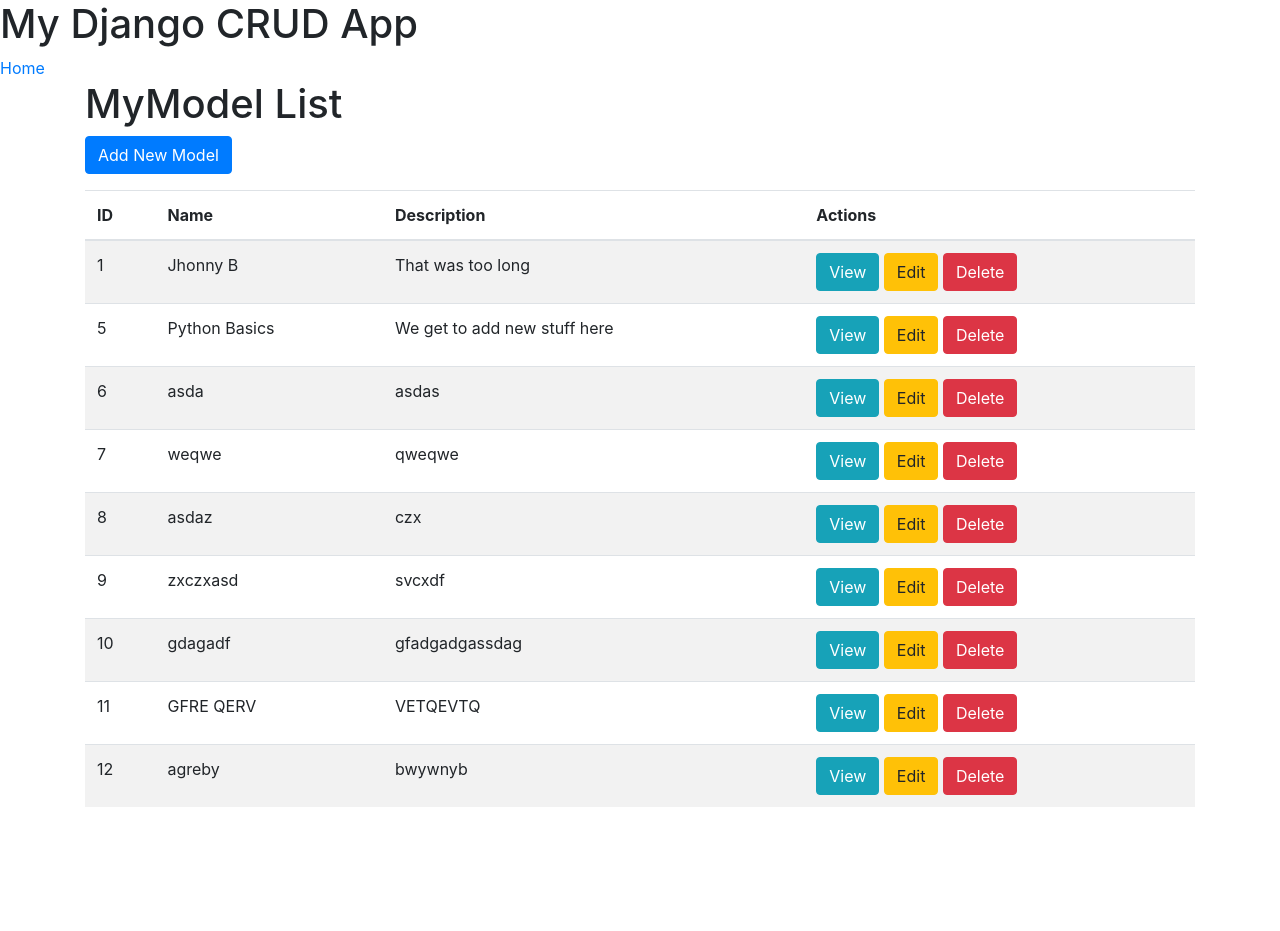
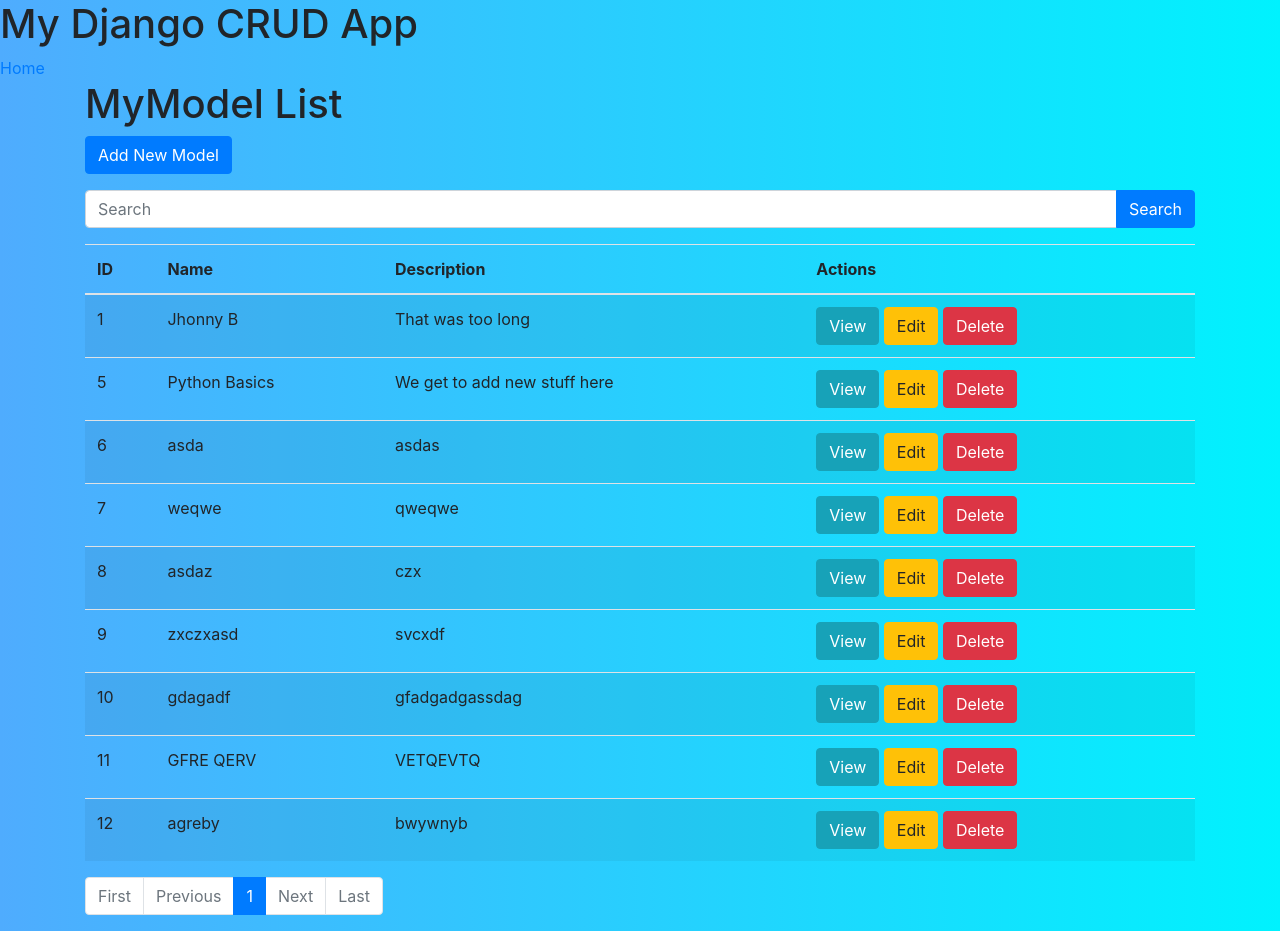
Before and after one commit to fisnikkk/django_colab, a Django app: page / in a window 1280 px wide. Before the commit the page ends 807 px from the top, so only its background shows below. Run offline with Django 4.2, Linux system fonts and the light colour scheme; data comes from the database, SQL or seed files in the repository; both versions use the stored data as it was after the commit; some libraries are stand-ins or nearby versions.

Commit message:
new changes

```diff
--- a/my_project/my_app/templates/base.html
+++ b/my_project/my_app/templates/base.html
@@ -1,3 +1,4 @@
+{% load static %}
 <!DOCTYPE html>
 <html>
 <head>
@@ -5,6 +6,15 @@
   <meta charset="utf-8">
   <meta name="viewport" content="width=device-width, initial-scale=1">
   <link href="https://stackpath.bootstrapcdn.com/bootstrap/4.3.1/css/bootstrap.min.css" rel="stylesheet" integrity="sha384-ggOyR0iXCbMQv3Xipma34MD+dH/1fQ784/j6cY/iJTQUOhcWr7x9JvoRxT2MZw1T" crossorigin="anonymous">
+
+  <style>
+    body {
+      /* Replace the line below with your desired gradient or pattern */
+      background-image: linear-gradient(to right, #4facfe 0%, #00f2fe 100%);
+      background-size: cover;
+      background-position: center;
+    }
+  </style>
 
 </head>
 <body>
--- a/my_project/my_app/templates/my_model_list.html
+++ b/my_project/my_app/templates/my_model_list.html
@@ -3,6 +3,17 @@
 {% block content %}
     <h1>MyModel List</h1>
     <a href="{% url 'my_model_create' %}" class="btn btn-primary mb-3">Add New Model</a>
+
+    <!-- Add the search form here -->
+    <form method="get" class="mb-3">
+        <div class="input-group">
+            <input type="text" class="form-control" name="search" placeholder="Search" value="{{ request.GET.search|default:'' }}">
+            <div class="input-group-append">
+                <button type="submit" class="btn btn-primary">Search</button>
+            </div>
+        </div>
+    </form>
+
     <table class="table table-striped">
         <thead>
             <tr>
@@ -27,4 +38,30 @@
             {% endfor %}
         </tbody>
     </table>
+    <nav aria-label="Page navigation example">
+        <ul class="pagination">
+            {% if page_obj.has_previous %}
+                <li class="page-item"><a class="page-link" href="?page=1&search={{ search_term }}">First</a></li>
+                <li class="page-item"><a class="page-link" href="?page={{ page_obj.previous_page_number }}&search={{ search_term }}">Previous</a></li>
+            {% else %}
+                <li class="page-item disabled"><a class="page-link">First</a></li>
+                <li class="page-item disabled"><a class="page-link">Previous</a></li>
+            {% endif %}
+            {% for i in paginator.page_range %}
+                {% if page_obj.number == i %}
+                    <li class="page-item active"><a class="page-link">{{ i }}</a></li>
+                {% else %}
+                    <li class="page-item"><a class="page-link" href="?page={{ i }}&search={{ search_term }}">{{ i }}</a></li>
+                {% endif %}
+            {% endfor %}
+            {% if page_obj.has_next %}
+                <li class="page-item"><a class="page-link" href="?page={{ page_obj.next_page_number }}&search={{ search_term }}">Next</a></li>
+                <li class="page-item"><a class="page-link" href="?page={{ paginator.num_pages }}&search={{ search_term }}">Last</a></li>
+            {% else %}
+                <li class="page-item disabled"><a class="page-link">Next</a></li>
+                <li class="page-item disabled"><a class="page-link">Last</a></li>
+            {% endif %}
+        </ul>
+    </nav>
+
 {% endblock %}
--- a/my_project/my_app/views.py
+++ b/my_project/my_app/views.py
@@ -3,10 +3,20 @@ from django.views.generic.edit import CreateView, UpdateView, DeleteView
 from django.views.generic.detail import DetailView
 from django.views.generic.list import ListView
 from .models import MyModel
+from django.db.models import Q
+from django.core.paginator import Paginator
 
 class MyModelListView(ListView):
     model = MyModel
     template_name = 'my_model_list.html'
+    paginate_by = 10  # Show 10 items per page
+
+    def get_queryset(self):
+        queryset = super().get_queryset()
+        search_term = self.request.GET.get("search", "")
+        if search_term:
+            queryset = queryset.filter(Q(name__icontains=search_term) | Q(description__icontains=search_term))
+        return queryset
 
 class MyModelDetailView(DetailView):
     model = MyModel
```
Also changed, not shown: my_project/my_app/templates/my_model_create.html (+9 -1 lines), my_project/my_app/templates/my_model_update.html (+15 -7 lines), my_project/db.sqlite3.
